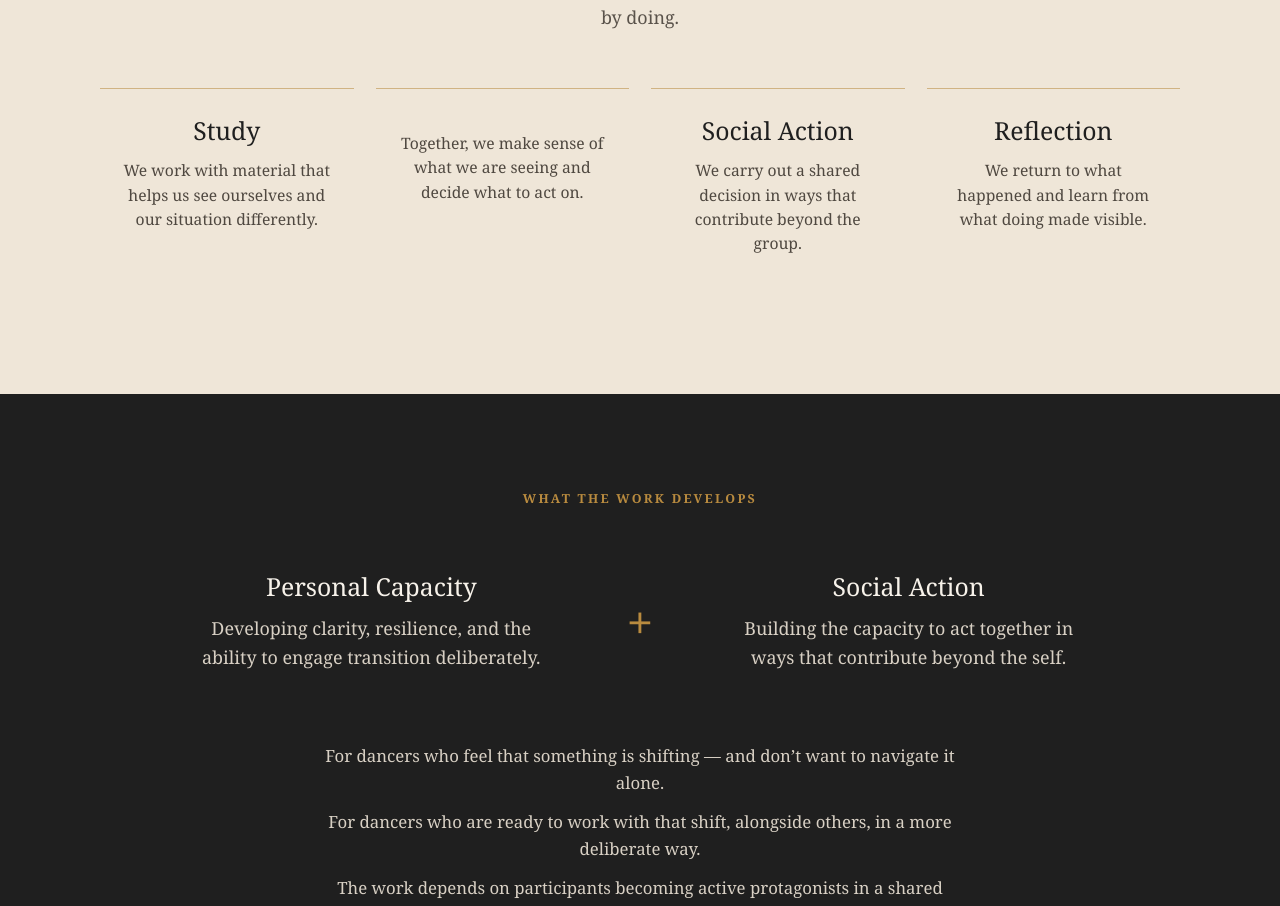
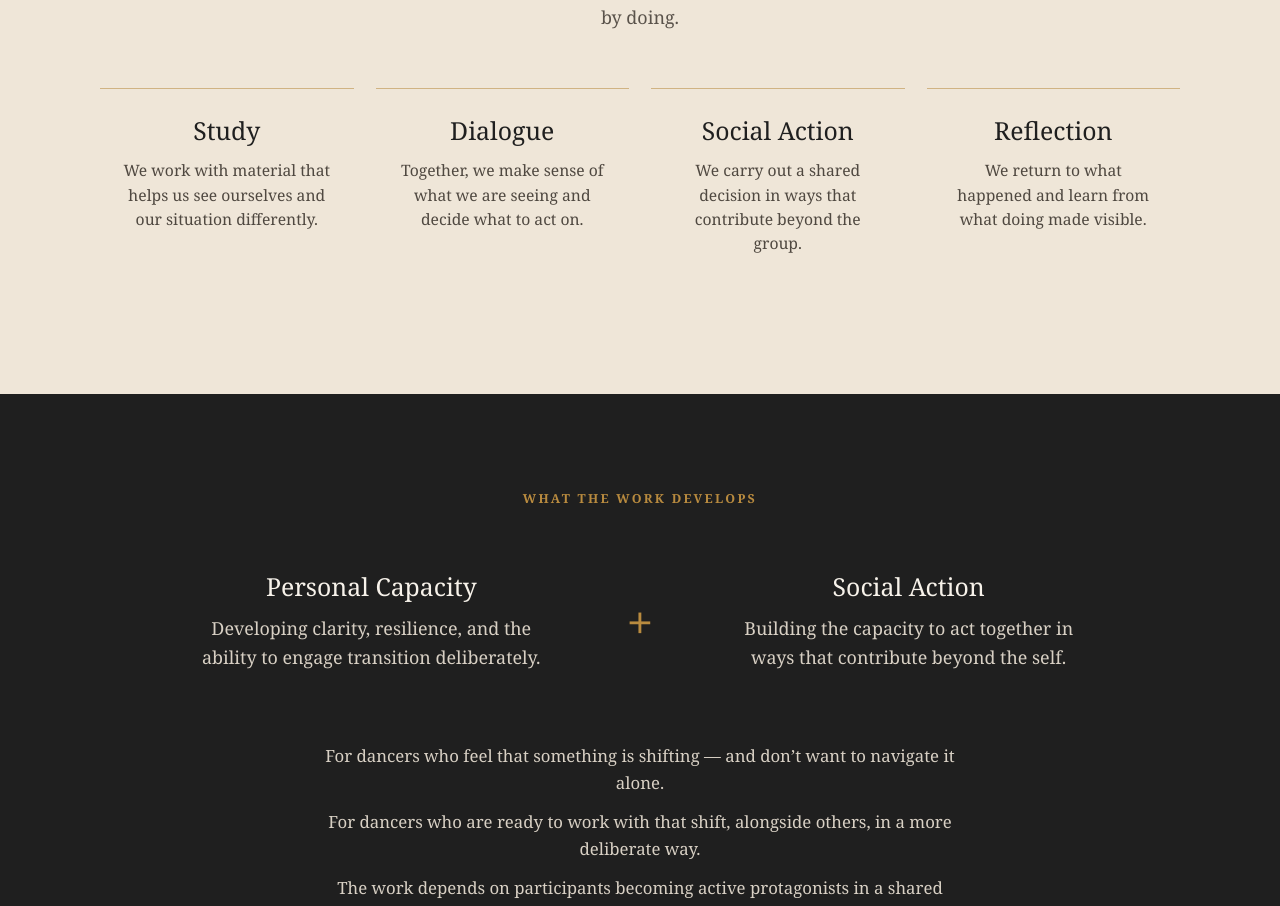
Before and after one commit to travisbirchattba/the-stage-beyond-site, a React (Vite) app: page / in a window 1280 px wide. Shown: the part 2891-3797 px from the top of the page. Built offline with nearby package versions, Linux system fonts and the light colour scheme.

Commit message:
Update main.jsx

```diff
--- a/src/main.jsx
+++ b/src/main.jsx
@@ -7,23 +7,22 @@ const calendarLink = 'https://calendar.app.google/yzkx5MPNAcY7H2X29';
 
 const homeSteps = [
   {
-    title: 'Study',
-    body: 'We work with material that helps us see ourselves and our situation differently.',
+    title: "Study",
+    body: "We work with material that helps us see ourselves and our situation differently."
   },
   {
-    title: '',
-    body: 'Together, we make sense of what we are seeing and decide what to act on.',
+    title: "Dialogue",
+    body: "Together, we make sense of what we are seeing and decide what to act on."
   },
   {
-    title: 'Social Action',
-    body: 'We carry out a shared decision in ways that contribute beyond the group.',
+    title: "Social Action",
+    body: "We carry out a shared decision in ways that contribute beyond the group."
   },
   {
-    title: 'Reflection',
-    body: 'We return to what happened and learn from what doing made visible.',
-  },
+    title: "Reflection",
+    body: "We return to what happened and learn from what doing made visible."
+  }
 ];
-
 function ScrollToTop() {
   const location = useLocation();
 
```
